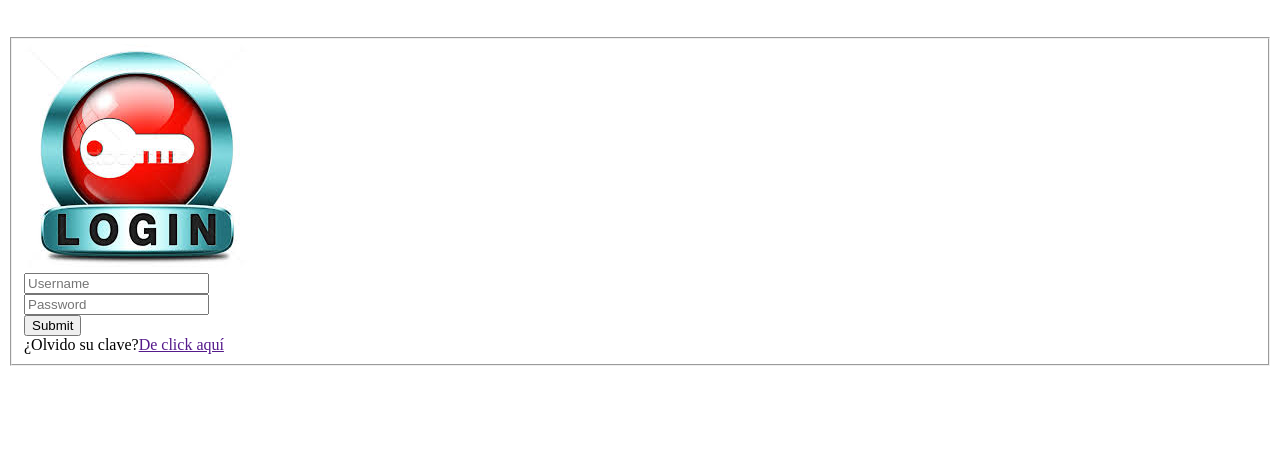
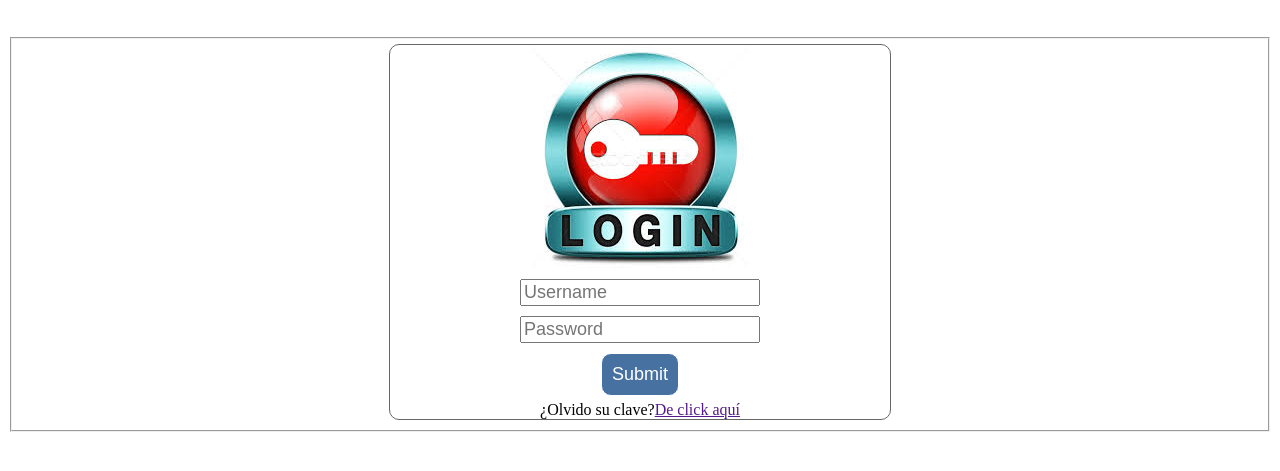
Before and after one commit to paolasanchez9606/grupoF, a plain HTML site: page login.html in a window 1280 px wide. Shown: the part 61-532 px from the top of the page. Drawn offline with Linux system fonts and the light colour scheme.

Commit message:
commit victor 1

```diff
--- a/login.html
+++ b/login.html
@@ -1,14 +1,15 @@
 <!DOCTYPE html>
 <html>
 <head>
-	<title>Inicio de sesión</title>
+      <title>Inicio de sesión</title>
+      <link rel="stylesheet" href="style.css">
 	<meta charset="utf-8">
 </head>
 <body>
 <h1>INICIO DE SESIÓN</h1>
 <br>
 	<fieldset>
-   	  <form action="inicio.php" method="post">
+   	  <form action="inicio.php" method="post" id="formulario">
       <img src="usuario.jpg" class="photo" >
       <br>
       <input type="text" name="user"placeholder="Username" class="input1">
--- a/style.css
+++ b/style.css
@@ -1,4 +1,4 @@
-h1{
+h1.clarito{
     color: rgb(235, 235, 241);
     text-align: center;
     font-weight: bold;
@@ -10,6 +10,28 @@ header {
 	overflow:hidden; /* Eliminamos errores de float */
 	background:#252932;
 	margin-bottom:20px;
+}
+
+#formulario{
+    margin: 0 auto;
+    text-align: center;
+    border-radius: 10px;
+    border: 1px solid #666666;
+    width: 500px;
+}
+
+input{
+    margin: 5px;
+    font-size: large;
+}
+
+input.btn{
+    background-color: #4671a1;
+    color: #fff;
+    padding: 10px;
+    border-radius: 10px;
+    border: 1px solid #ffffff;
+
 }
 
 .menu a{
```
Also changed, not shown: index.html (+1 -1 lines).
